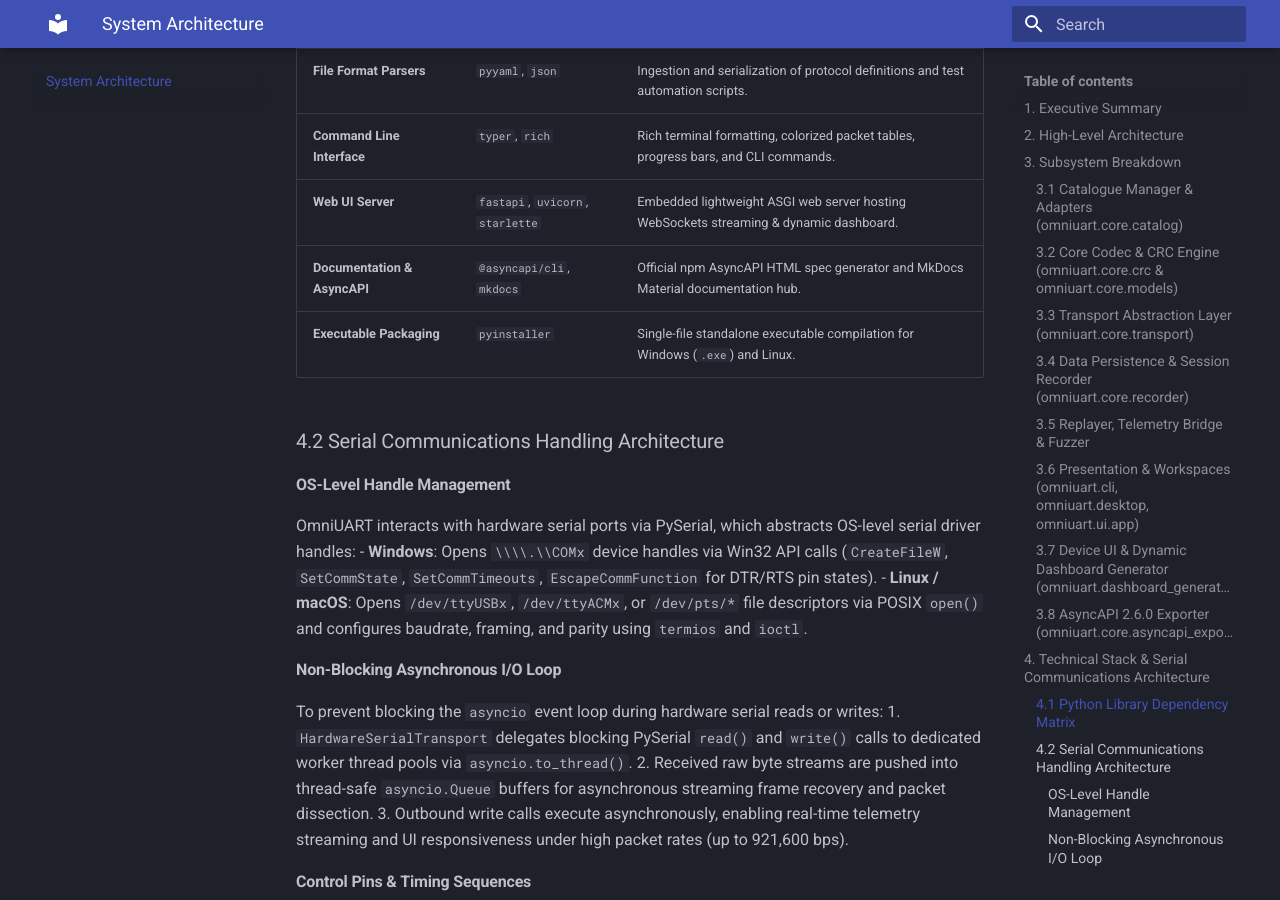
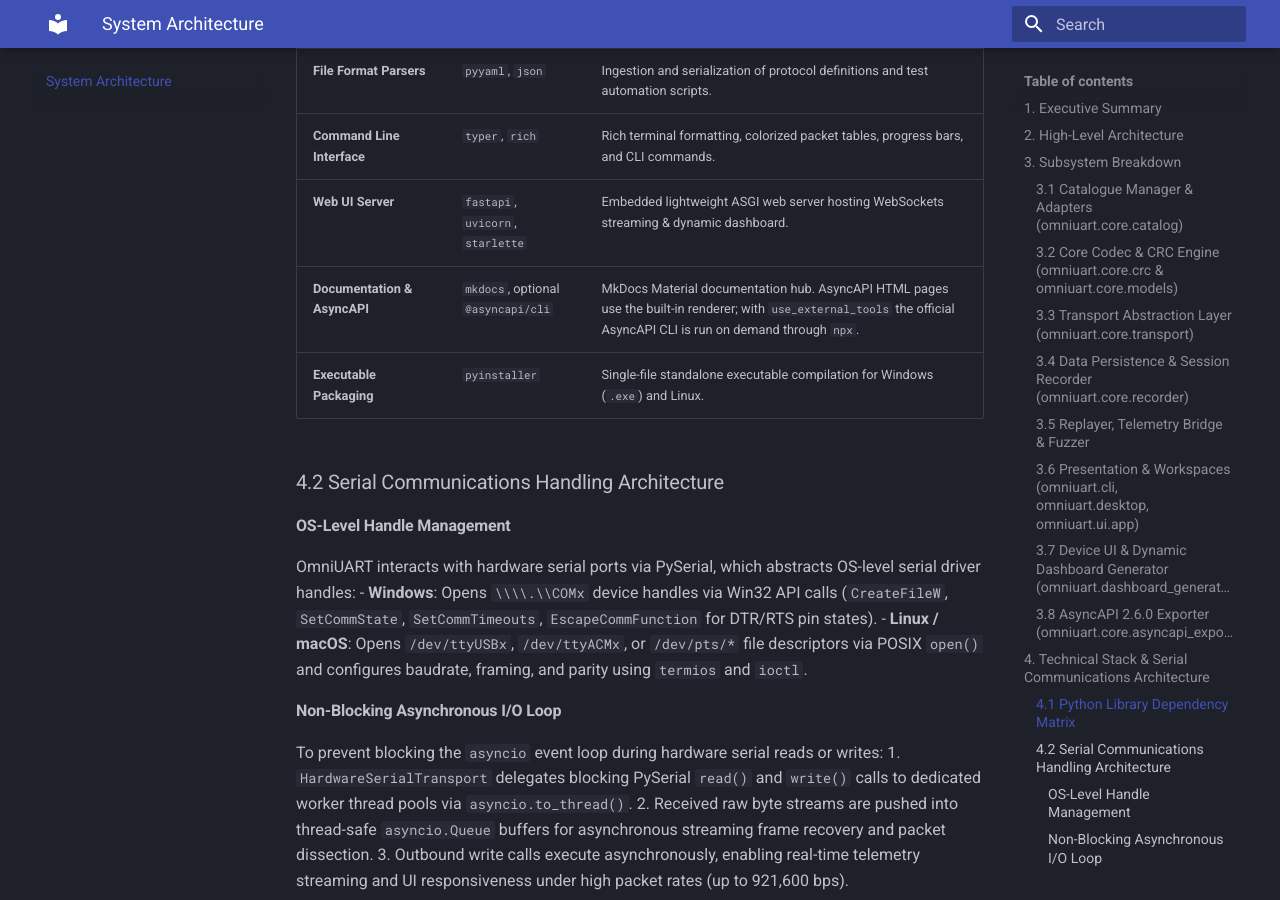
Before and after one commit to markbac/omni-uart, an MkDocs documentation site: the page built from docs/architecture/system-architecture.md, in a window 1280 px wide and 900 px high, scrolled down 4678 px. Built offline with MkDocs 1.6.1 and Material for MkDocs 9.7.7, drawn with Linux system fonts in a browser that asks for light colours.

Commit message:
Remove unused npm AsyncAPI tooling (fixes 37 Dependabot alerts)
@asyncapi/cli and @asyncapi/html-template were installed by the docs
workflow but only run when use_external_tools=True, which nothing sets;
the site always uses the built-in AsyncAPI HTML renderer. When the flag
is used, the code runs npx --yes asyncapi, which fetches the CLI itself.

- delete package.json and package-lock.json
- docs.yml: drop the Node setup and npm install steps
- architecture doc: describe the CLI as optional

Co-Authored-By: Claude Opus 5.5 <noreply@anthropic.com>

```diff
--- a/docs/architecture/system-architecture.md
+++ b/docs/architecture/system-architecture.md
@@ -154,7 +154,7 @@ flowchart TD
 | **File Format Parsers** | `pyyaml`, `json` | Ingestion and serialization of protocol definitions and test automation scripts. |
 | **Command Line Interface** | `typer`, `rich` | Rich terminal formatting, colorized packet tables, progress bars, and CLI commands. |
 | **Web UI Server** | `fastapi`, `uvicorn`, `starlette` | Embedded lightweight ASGI web server hosting WebSockets streaming & dynamic dashboard. |
-| **Documentation & AsyncAPI** | `@asyncapi/cli`, `mkdocs` | Official npm AsyncAPI HTML spec generator and MkDocs Material documentation hub. |
+| **Documentation & AsyncAPI** | `mkdocs`, optional `@asyncapi/cli` | MkDocs Material documentation hub. AsyncAPI HTML pages use the built-in renderer; with `use_external_tools` the official AsyncAPI CLI is run on demand through `npx`. |
 | **Executable Packaging** | `pyinstaller` | Single-file standalone executable compilation for Windows (`.exe`) and Linux. |
 
 ### 4.2 Serial Communications Handling Architecture
--- a/package.json
+++ /dev/null
@@ -1,6 +0,0 @@
-{
-  "devDependencies": {
-    "@asyncapi/cli": "^6.2.0",
-    "@asyncapi/html-template": "^3.5.6"
-  }
-}
```
Also changed, not shown: 2 other files.
